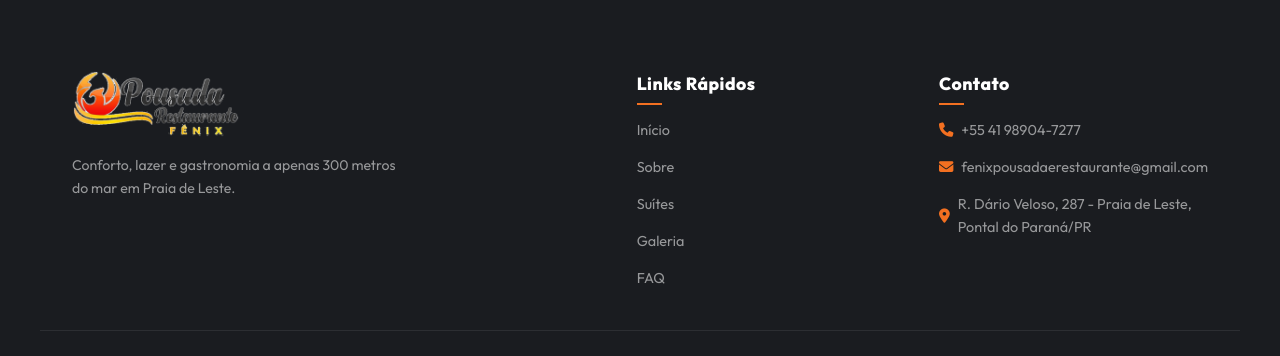
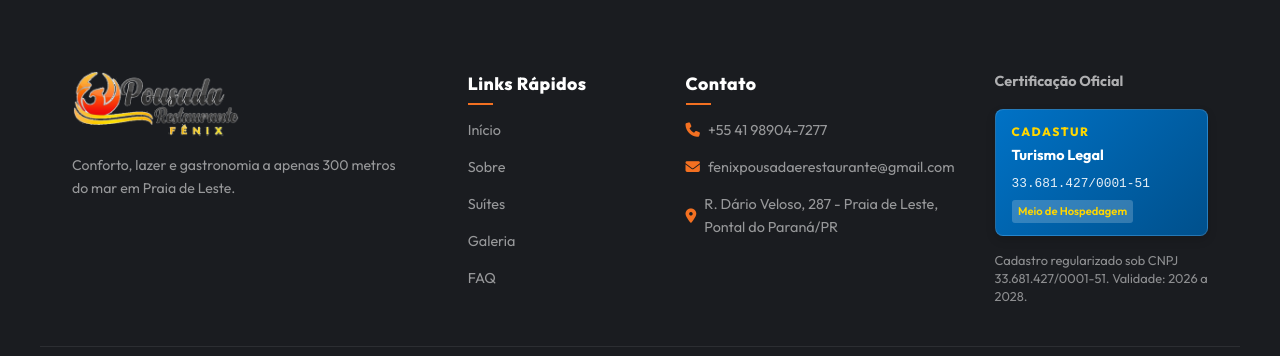
Before and after one commit to Atualize-Guest/fenix-restaurant-inn, a React (Vite) app: page / in a window 1280 px wide. Shown: the part 9634-9990 px from the top of the page. Built offline with nearby package versions, Linux system fonts and the light colour scheme.

Commit message:
Add CADASTUR official certification details and styled badge to footer column

```diff
--- a/src/App.tsx
+++ b/src/App.tsx
@@ -797,6 +797,18 @@ export default function App() {
             <p><i className="fa-solid fa-envelope" aria-hidden="true"></i> fenixpousadaerestaurante@gmail.com</p>
             <p><i className="fa-solid fa-location-dot" aria-hidden="true"></i> R. Dário Veloso, 287 - Praia de Leste, Pontal do Paraná/PR</p>
           </div>
+          <div className="footer-certifications">
+            <h4>Certificação Oficial</h4>
+            <div className="cadastur-badge">
+              <span className="cadastur-title">CADASTUR</span>
+              <span className="cadastur-subtitle">Turismo Legal</span>
+              <span className="cadastur-number">33.681.427/0001-51</span>
+              <span className="cadastur-status">Meio de Hospedagem</span>
+            </div>
+            <p className="cadastur-desc">
+              Cadastro regularizado sob CNPJ 33.681.427/0001-51. Validade: 2026 a 2028.
+            </p>
+          </div>
         </div>
         <div className="container footer-bottom text-center">
           <p>&copy; 2026 Pousada Restaurante Fênix. Todos os direitos reservados. Praia de Leste, PR.</p>
--- a/src/index.css
+++ b/src/index.css
@@ -1223,7 +1223,7 @@ footer {
 
 @media (min-width: 768px) {
     .footer-grid {
-        grid-template-columns: 2fr 1fr 1fr;
+        grid-template-columns: 2fr 1fr 1.2fr 1.2fr;
     }
 }
 
@@ -2061,3 +2061,61 @@ body {
     max-width: 580px;
     line-height: 1.5;
 }
+
+/* Cadastur Certificate badge & column */
+.footer-certifications {
+    display: flex;
+    flex-direction: column;
+    gap: 16px;
+}
+
+.cadastur-badge {
+    display: flex;
+    flex-direction: column;
+    background: linear-gradient(135deg, #0072c6 0%, #00508c 100%);
+    border: 1px solid rgba(255, 255, 255, 0.15);
+    border-radius: 8px;
+    padding: 0.75rem 1rem;
+    color: #ffffff;
+    gap: 0.15rem;
+    box-shadow: 0 4px 10px rgba(0, 0, 0, 0.15);
+    max-width: 260px;
+}
+
+.cadastur-title {
+    font-size: 0.75rem;
+    font-weight: 800;
+    letter-spacing: 1.5px;
+    color: #ffd700;
+}
+
+.cadastur-subtitle {
+    font-size: 0.9rem;
+    font-weight: 700;
+    margin-bottom: 0.25rem;
+}
+
+.cadastur-number {
+    font-family: monospace;
+    font-size: 0.8rem;
+    color: rgba(255, 255, 255, 0.9);
+}
+
+.cadastur-status {
+    font-size: 0.7rem;
+    font-weight: 600;
+    background-color: rgba(255, 255, 255, 0.2);
+    align-self: flex-start;
+    padding: 0.15rem 0.4rem;
+    border-radius: 3px;
+    margin-top: 0.25rem;
+    color: #ffd700;
+}
+
+.cadastur-desc {
+    font-size: 0.8rem;
+    color: rgba(255, 255, 255, 0.5);
+    line-height: 1.4;
+    margin: 0;
+    max-width: 260px;
+}
```
